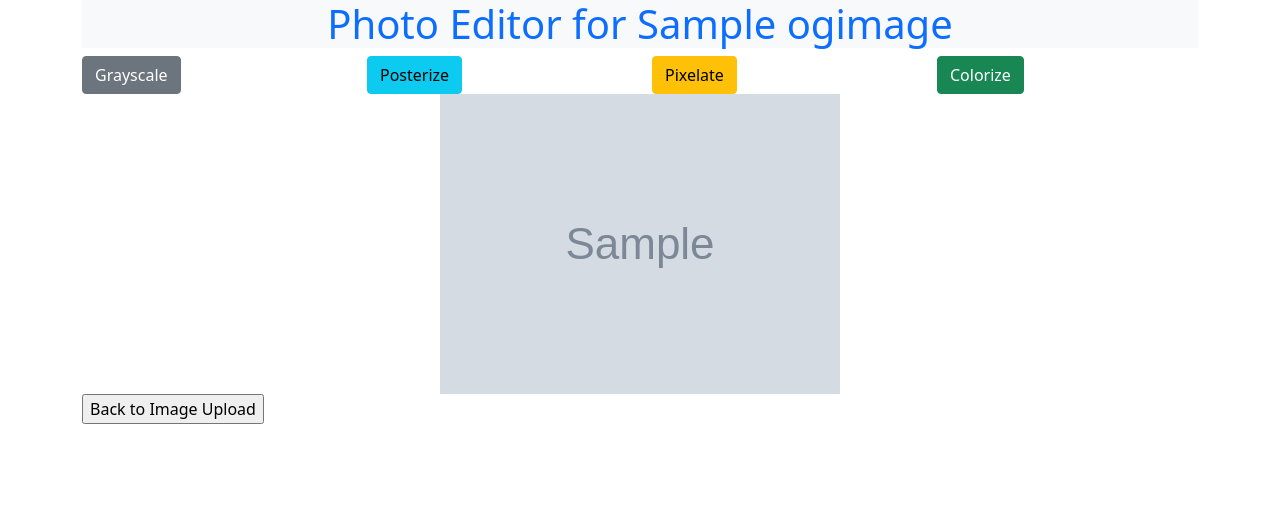
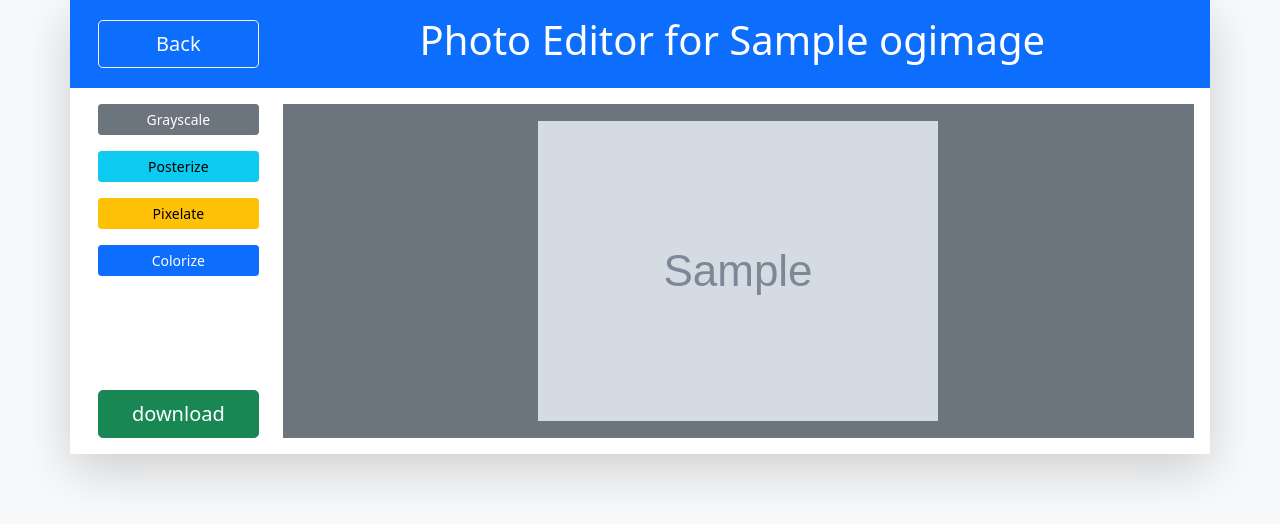
Before and after one commit to bilboIII/mozaic-website, a Django app: page /photo_editor/1/ in a window 1280 px wide. Shown: the top 524 px of the page. Run offline with Django 4.2, Linux system fonts and the light colour scheme; tables that the repository leaves empty hold one stand-in row (values such as "Sample post"); grey boxes marked "Sample" are stand-in pictures.

Commit message:
Deliverable-VI

```diff
--- a/image_upload/image_app/templates/photo_editor.html
+++ b/image_upload/image_app/templates/photo_editor.html
@@ -7,35 +7,60 @@
     <link rel="stylesheet" href="https://cdn.jsdelivr.net/npm/bootstrap@5.1.3/dist/css/bootstrap.min.css">
     <title>Photo Editor</title>
 </head>
-<body>
-    <div class="container">
-        <h1 class="text-center text-primary bg-light">Photo Editor for {{ image_data.name }}</h1>
-        <div class="row">
-            <div class="col">
-                <form action="/photo_editor/{{ image_data.image_id }}/grayscale/">
-                    <input class="btn btn-secondary " type="submit" value="Grayscale"/>
-                </form>
+<body class="bg-light">
+    <div class="container shadow-lg bg-white">
+        <div class="row bg-primary p-md-3">
+            <div class="col-md-2 d-flex align-items-center">
+                <a class="btn btn-outline-light btn-lg w-100" href="/image_upload/">Back</a>
             </div>
             <div class="col">
-                <form action="/photo_editor/{{ image_data.image_id }}/posterize/">
-                    <input class="btn btn-info" type="submit" value="Posterize"/>
-                </form>
-            </div>
-            <div class="col">
-                <form action="/photo_editor/{{ image_data.image_id }}/pixelate/">
-                    <input class="btn btn-warning" type="submit" value="Pixelate"/>
-                </form>
-            </div>
-            <div class="col">
-                <form action="/photo_editor/{{ image_data.image_id }}/colorize/">
-                    <input class="btn btn-success" type="submit" value="Colorize"/>
-                </form>
+                <h1 class="text-center text-white">Photo Editor for {{ image_data.name }}</h1>
             </div>
         </div>
-        <img src="/media/{{ image_data.image }}" class="mx-auto d-block bg-secondary" alt="404 error">
-        <form action="/image_upload/">
-            <input type="submit" value="Back to Image Upload"/>
-        </form>
+        <div class="row p-md-3">
+            <div class="col-md-2 d-flex flex-column justify-content-between">
+
+                <div class="">
+                    <form action="/photo_editor/{{ image_data.image_id }}/grayscale/">
+                        <input class="btn btn-secondary btn-sm w-100 mb-md-3" type="submit" value="Grayscale"/>
+                    </form>
+
+                    <form action="/photo_editor/{{ image_data.image_id }}/posterize/">
+                        <input class="btn btn-info btn-sm w-100 mb-md-3" type="submit" value="Posterize"/>
+                    </form>
+
+                    <form action="/photo_editor/{{ image_data.image_id }}/pixelate/">
+                        <input class="btn btn-warning btn-sm w-100 mb-md-3" type="submit" value="Pixelate"/>
+                    </form>
+
+                    <form action="/photo_editor/{{ image_data.image_id }}/colorize/">
+                        <input class="btn btn-primary btn-sm w-100 mb-md-3" type="submit" value="Colorize"/>
+                    </form>
+
+                    <!-- <a href="/photo_editor/{{ image_data.image_id }}/grid/" class="btn btn-primary btn-sm w-100 mb-md-3">Grid</a> -->
+                </div>
+
+                <a href="/media/{{ image_data.image }}" class="btn btn-success btn-lg w-100" role="button" download>download</a>
+            </div>
+            <div class="col pe-0">
+                <div class="border border-secondary bg-secondary py-md-3">
+                    <img src="/media/{{ image_data.image }}" class="mx-auto d-block" alt="404 error">
+                </div>
+            </div>
+        </div>
+
     </div>
+    <script>
+        function save2() {
+            window.open(canvas.toDataURL('image/png'));
+            var gh = canvas.toDataURL('png');
+
+            var a  = document.createElement('a');
+            a.href = gh;
+            a.download = 'image.png';
+
+            a.click()
+        }
+    </script>
 </body>
 </html>
--- a/image_upload/image_app/views.py
+++ b/image_upload/image_app/views.py
@@ -1,5 +1,5 @@
-
 # Create your views here.
+from wsgiref.util import FileWrapper
 import os
 from bdb import set_trace
 from textwrap import fill
@@ -8,27 +8,29 @@ from django.conf import settings
 from django.http import HttpResponse
 from django.shortcuts import render, redirect
 from django.core.files.storage import FileSystemStorage
-from .forms import HotelForm, ogImage
+from .forms import UploadForm, ogImage
 from PIL import Image, ImageOps
+import mimetypes
+
 
 # Create your views here.
-def hotel_image_view(request):
+def image_view(request):
 
 	if request.method == 'POST':
-		#calls "HotelForm" class form forms.ply
-		form = HotelForm(request.POST, request.FILES)
+		#calls "UploadForm" class form forms.ply
+		form = UploadForm(request.POST, request.FILES)
 
 		#checks to see if an image was uploaded succesfully and saves it
 		if form.is_valid():
 			form.save()
 		#sends you back to main page ("image_upload")
 		return redirect("image_upload")
-	#calls "HotelForm" class form forms.ply
-	mysuperdupreform = HotelForm()
+	#calls "UploadForm" class form forms.ply
+	mysuperdupreform = UploadForm()
 	#takes "ogImage" function form models.py and saves it as images
 	images = ogImage.objects.all()
 	#not quite sure yet
-	return render(request, template_name='hotel_image_form.html', context={'form' : mysuperdupreform, 'images' : images})
+	return render(request, template_name='image_form.html', context={'form' : mysuperdupreform, 'images' : images})
 
 def photo_editor(request, image_id, image_style=None):
 	image_data = ogImage.objects.get(pk=image_id)
@@ -131,21 +133,19 @@ def photo_editor(request, image_id, image_style=None):
 		image_data.save()
 
 		img1.save(f"../image_upload/media/images/colorize{image_id}.png")
+
+	if image_style == 'grid':
+		pass
+
 	context = {'image_data' : image_data}
 
 	return render(request, 'photo_editor.html', context)
 
-def grayscale(request, image_name, image_path):
-	gs_image = Image.open('mod.png').convert('L')
-
-	#enables colorize button (might look into way of implementing button )
-	#self.color_button['state'] = 'normal'
-
-	#updates the imgage
-	gs_image.save('photo_edits/mod.png')
-	context = {'image_name': image_name, 'image_path' : image_path}
-
-	return render(request, 'photo_editor.html', context)
-
-# def success(request):
-# 	return HttpResponse('successfully uploaded')
+def download_file(request, image_id):
+    img = ogImage.objects.get(pk=image_id)
+    wrapper      = FileWrapper(open(img.image.path))  # img.file returns full path to the image
+    content_type = mimetypes.guess_type(filename)[0]  # Use mimetypes to get file type
+    response     = HttpResponse(wrapper,content_type=content_type)
+    response['Content-Length']      = os.path.getsize(img.image.path)
+    response['Content-Disposition'] = "attachment; filename=%s" %  img.name
+    return response
--- a/image_upload/image_upload/urls.py
+++ b/image_upload/image_upload/urls.py
@@ -21,13 +21,11 @@ from image_app.views import *
 
 urlpatterns = [
     path('admin/', admin.site.urls),
-	path('image_upload/', hotel_image_view, name = 'image_upload'),
+	path('image_upload/', image_view, name = 'image_upload'),
     #path('photo_editor', photo_editor, name='photo_editor'),
     path('photo_editor/<image_id>/', photo_editor, name='photo_editor'),
     path('photo_editor/<image_id>/<str:image_style>/', photo_editor, name='photo_editor'),
-    # path('photo_editor/<str:image_name>/<path:image_path>/', photo_editor, name='photo_editor'),
-    # path('photo_editor/<str:image_name>/<path:image_path>/<str:image_style>/', photo_editor, name='photo_editor'),
-	#path('success', success, name = 'success'),
+    path('download/<image_id>/', download_file),
 ] + static(settings.MEDIA_URL, document_root=settings.MEDIA_ROOT)
 
 # if settings.DEBUG:
```
Also changed, not shown: image_upload/image_app/forms.py (+10 -1 lines), image_upload/image_app/templates/hotel_image_form.html (deleted, +0 -39 lines), image_upload/image_app/templates/image_form.html (added, +45 -0 lines), capstone wire frme.png (added), image_upload/db.sqlite3, mod.png (deleted), og.png (deleted).
